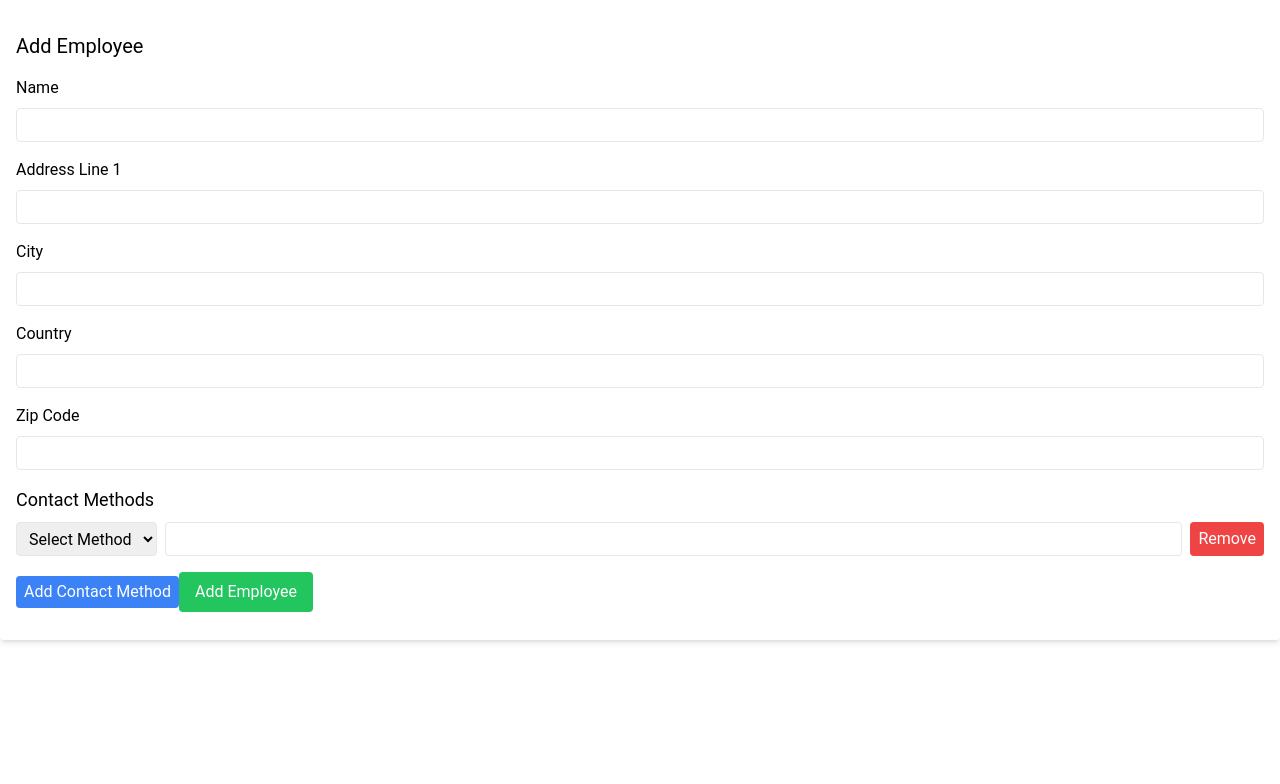
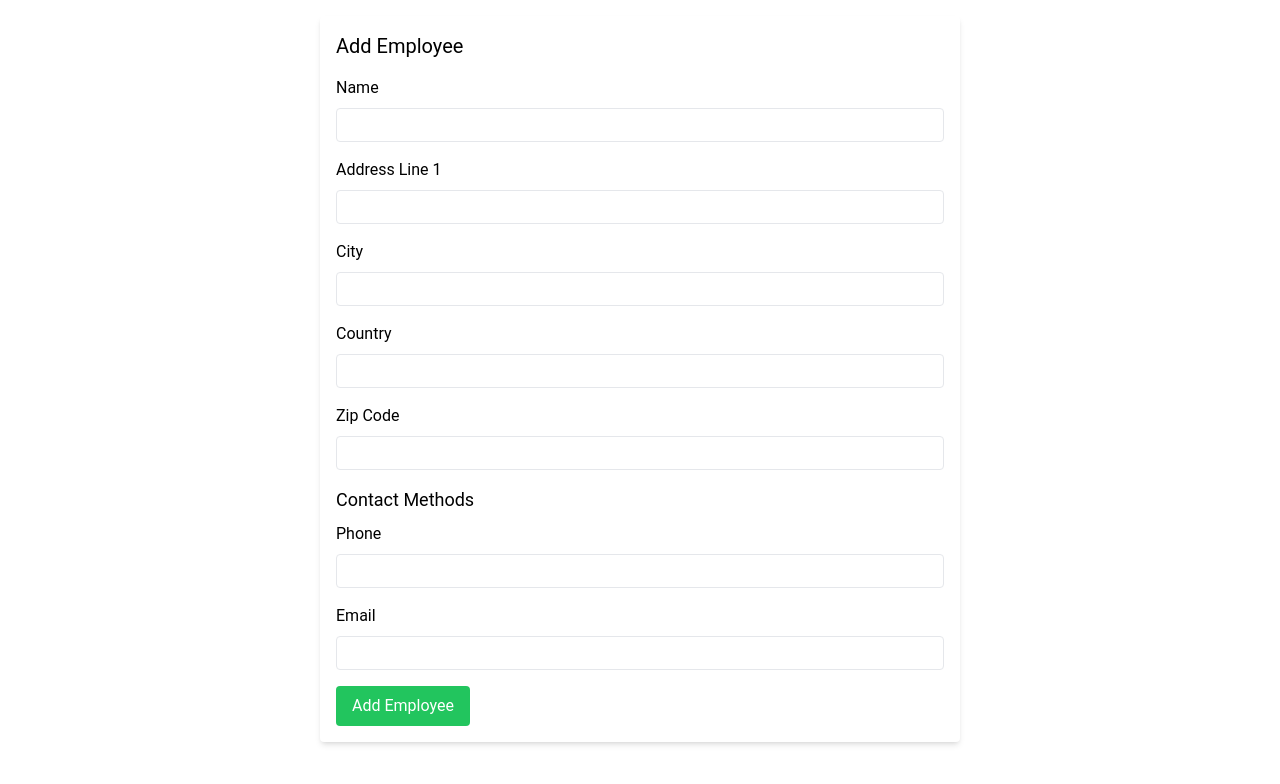
Before and after one commit to DeathRay99/cosmocloud-assignment, a React (Vite) app: page /add in a window 1280 px wide. Shown: the top 784 px of the page. Built offline with nearby package versions, Linux system fonts and the light colour scheme; no server answers.

Commit message:
adding employee implemented

```diff
--- a/src/App.jsx
+++ b/src/App.jsx
@@ -29,10 +29,25 @@ const App = () => {
     };
 
     fetchEmployees();
-  }, []);
+  }, [employees]);
 
-  const handleAddEmployee = (newEmployee) => {
-    setEmployees([...employees, newEmployee]);
+  const handleAddEmployee = async (newEmployee) => {
+    try {
+      await fetch(
+        "https://free-ap-south-1.cosmocloud.io/development/api/employees",
+        {
+          method: "POST",
+          headers: {
+            environmentId: import.meta.env.VITE_ENVIRONMENT_ID,
+            projectId: import.meta.env.VITE_PROJECT_ID,
+          },
+          body: JSON.stringify(newEmployee),
+        }
+      );
+      setEmployees((prevEmployees) => [...prevEmployees, newEmployee]);
+    } catch (error) {
+      console.error("Error adding employee:", error);
+    }
   };
 
   const handleDeleteEmployee = async (empId) => {
@@ -48,7 +63,9 @@ const App = () => {
           body: JSON.stringify({}),
         }
       );
-      setEmployees((prevEmployees) => prevEmployees.filter((emp) => emp._id !== empId));
+      setEmployees((prevEmployees) =>
+        prevEmployees.filter((emp) => emp._id !== empId)
+      );
     } catch (error) {
       console.error("Error deleting employee", error);
     }
--- a/src/components/AddEmployee.jsx
+++ b/src/components/AddEmployee.jsx
@@ -1,131 +1,126 @@
-import React, { useState } from 'react';
-import { useNavigate } from 'react-router-dom';
+import React, { useState, useRef } from "react";
+import { useNavigate } from "react-router-dom";
 
 const AddEmployee = ({ onAddEmployee }) => {
   const navigate = useNavigate();
-  const [name, setName] = useState('');
-  const [line1, setLine1] = useState('');
-  const [city, setCity] = useState('');
-  const [country, setCountry] = useState('');
-  const [zipcode, setZipcode] = useState('');
-  const [contactMethods, setContactMethods] = useState([{ contact_method: '', value: '' }]);
-
-  const handleAddContactMethod = () => {
-    setContactMethods([...contactMethods, { contact_method: '', value: '' }]);
-  };
-
-  const handleRemoveContactMethod = (index) => {
-    const newMethods = contactMethods.slice();
-    newMethods.splice(index, 1);
-    setContactMethods(newMethods);
-  };
-
-  const handleContactMethodChange = (index, field, value) => {
-    const newMethods = contactMethods.slice();
-    newMethods[index][field] = value;
-    setContactMethods(newMethods);
-  };
+  const nameRef = useRef("");
+  const line1Ref = useRef("");
+  const cityRef = useRef("");
+  const countryRef = useRef("");
+  const zipcodeRef = useRef("");
+  const phoneRef = useRef("");
+  const emailRef = useRef("");
 
   const handleSubmit = (e) => {
     e.preventDefault();
     const newEmployee = {
-      name,
-      emp_id: Date.now(), // Just a placeholder, replace with API ID
+      name: nameRef.current?.value,
       address: {
-        line1,
-        city,
-        country,
-        zipcode,
+        line1: line1Ref.current?.value,
+        city: cityRef.current?.value,
+        country: countryRef.current?.value,
+        zipcode: zipcodeRef.current?.value,
       },
-      contactMethods,
+      contact_method: {
+        phone: phoneRef.current?.value,
+        email: emailRef.current?.value,
+      },
     };
+    // console.log(newEmployee);
     onAddEmployee(newEmployee);
-    navigate('/');
+    navigate("/");
   };
 
   return (
-    <form onSubmit={handleSubmit} className="bg-white p-4 rounded shadow-md mt-4">
+    <form
+      onSubmit={handleSubmit}
+      className="bg-white p-4 rounded shadow-md mt-4 w-[50%] mx-auto"
+    >
       <h2 className="text-xl mb-4">Add Employee</h2>
       <div className="mb-4">
-        <label className="block mb-2">Name</label>
+        <label htmlFor="name" className="block mb-2">
+          Name
+        </label>
         <input
           type="text"
-          value={name}
-          onChange={(e) => setName(e.target.value)}
+          id="name"
+          ref={nameRef}
+          className="border px-2 py-1 rounded w-full"
+          required
+        />
+      </div>
+      <div className="mb-4">
+        <label className="block mb-2" htmlFor="address">
+          Address Line 1
+        </label>
+        <input
+          type="text"
+          id="address"
+          ref={line1Ref}
           className="border px-2 py-1 rounded w-full"
         />
       </div>
       <div className="mb-4">
-        <label className="block mb-2">Address Line 1</label>
+        <label htmlFor="city" className="block mb-2">
+          City
+        </label>
         <input
           type="text"
-          value={line1}
-          onChange={(e) => setLine1(e.target.value)}
+          id="city"
+          ref={cityRef}
           className="border px-2 py-1 rounded w-full"
         />
       </div>
       <div className="mb-4">
-        <label className="block mb-2">City</label>
+        <label htmlFor="country" className="block mb-2">
+          Country
+        </label>
         <input
           type="text"
-          value={city}
-          onChange={(e) => setCity(e.target.value)}
+          id="country"
+          ref={countryRef}
           className="border px-2 py-1 rounded w-full"
         />
       </div>
       <div className="mb-4">
-        <label className="block mb-2">Country</label>
+        <span htmlFor="zipcode" className="block mb-2">
+          Zip Code
+        </span>
         <input
           type="text"
-          value={country}
-          onChange={(e) => setCountry(e.target.value)}
+          id="zipcode"
+          ref={zipcodeRef}
+          className="border px-2 py-1 rounded w-full"
+        />
+      </div>
+      <h3 className="text-lg mb-2">Contact Methods</h3>
+      <div className="mb-4">
+        <label htmlFor="phone" className="block mb-2">
+          Phone
+        </label>
+        <input
+          type="tel"
+          id="phone"
+          ref={phoneRef}
           className="border px-2 py-1 rounded w-full"
         />
       </div>
       <div className="mb-4">
-        <label className="block mb-2">Zip Code</label>
+        <label htmlFor="email" className="block mb-2">
+          Email
+        </label>
         <input
-          type="text"
-          value={zipcode}
-          onChange={(e) => setZipcode(e.target.value)}
+          type="email"
+          id="email"
+          ref={emailRef}
           className="border px-2 py-1 rounded w-full"
         />
       </div>
-      <h3 className="text-lg mb-2">Contact Methods</h3>
-      {contactMethods.map((method, index) => (
-        <div key={index} className="mb-4 flex">
-          <select
-            value={method.contact_method}
-            onChange={(e) => handleContactMethodChange(index, 'contact_method', e.target.value)}
-            className="border px-2 py-1 rounded mr-2"
-          >
-            <option value="">Select Method</option>
-            <option value="EMAIL">Email</option>
-            <option value="PHONE">Phone</option>
-          </select>
-          <input
-            type="text"
-            value={method.value}
-            onChange={(e) => handleContactMethodChange(index, 'value', e.target.value)}
-            className="border px-2 py-1 rounded flex-grow"
-          />
-          <button
-            type="button"
-            className="bg-red-500 text-white px-2 py-1 rounded ml-2"
-            onClick={() => handleRemoveContactMethod(index)}
-          >
-            Remove
-          </button>
-        </div>
-      ))}
+
       <button
-        type="button"
-        className="bg-blue-500 text-white px-2 py-1 rounded mb-4"
-        onClick={handleAddContactMethod}
+        type="submit"
+        className="bg-green-500 text-white px-4 py-2 rounded"
       >
-        Add Contact Method
-      </button>
-      <button type="submit" className="bg-green-500 text-white px-4 py-2 rounded">
         Add Employee
       </button>
     </form>
--- a/src/components/EmployeeList.jsx
+++ b/src/components/EmployeeList.jsx
@@ -1,5 +1,6 @@
 import React from "react";
 import EmployeeCard from "./EmployeeCard";
+import { Link } from 'react-router-dom';
 
 const EmployeeList = ({ employees, onDeleteEmployee }) => {
   return (
@@ -8,7 +9,10 @@ const EmployeeList = ({ employees, onDeleteEmployee }) => {
         <p className="text-center">No Employees in the system</p>
       ) : (
         <>
-          <h1 className="text-2xl font-bold	p-2 ">Employees</h1>
+          <div className="flex justify-between items-center p-2">
+            <h1 className="text-2xl font-bold ">Employees</h1>
+            <div className="bg-green-500 text-white px-2 py-1 rounded"><Link to={`/add`} className="">+ Add new employee</Link></div>
+          </div>
           {employees.map((employee) => (
             <EmployeeCard
               key={employee._id}
```
